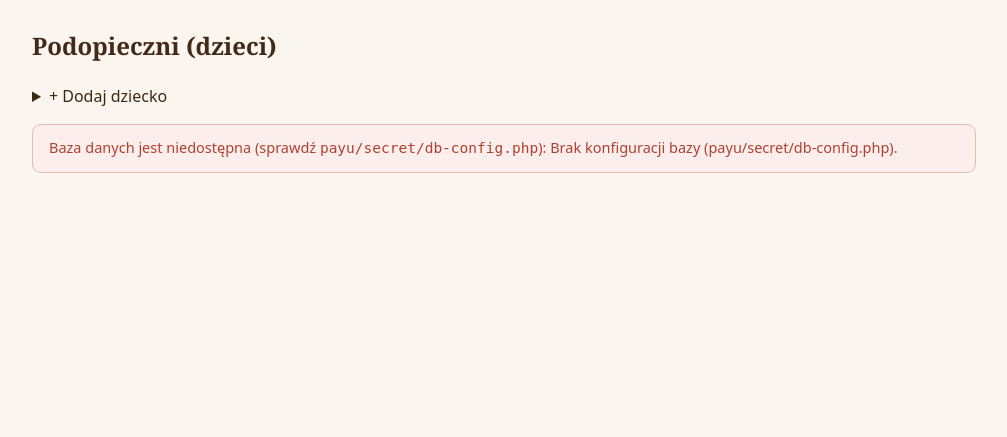
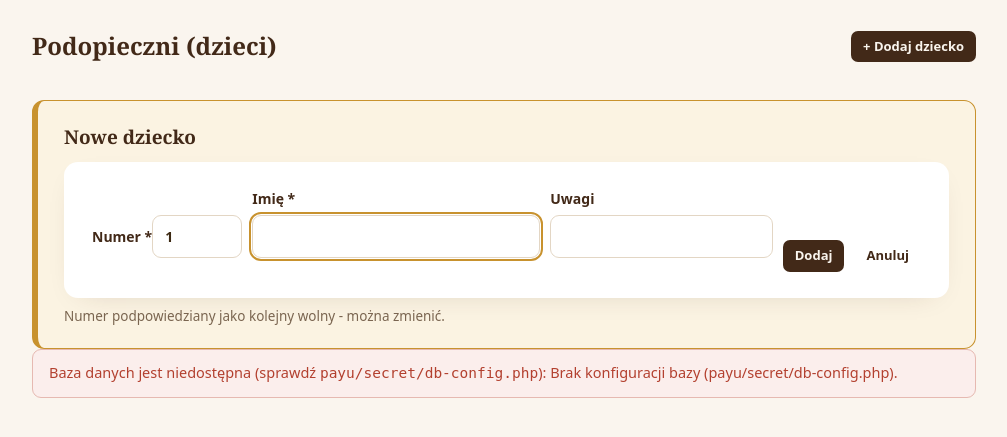
Before and after one commit to tomasz-kwietniewski/misja-mada, a PHP site: page /panel/dzieci.php?dodaj=1 in a window 1280 px wide. Shown: the part 161-598 px from the top of the page, without its empty margins (136-1143 px from the left). Run offline with PHP 8.4, Linux system fonts and the light colour scheme; the visitor is signed in with stand-in values (Sample User, id 1).

Commit message:
panel: edycja podopiecznych i darczyncow z listy + szybkie notatki fundacji
Feedback Tomasza:
- "+ Dodaj dziecko" jako wyrazny przycisk w pasku strony (formularz
  z podpowiedzianym kolejnym numerem), zamiast malo widocznego <details>
- kazde dziecko edytowalne przyciskiem "Edytuj" przy wierszu (numer,
  imie, status aktywne/nieaktywne, uwagi; walidacja unikalnosci numeru);
  dzieci nieaktywne nie sa proponowane przy nowych adopcjach
- lista darczyncow: przyciski "Karta" i "Edytuj" przy kazdym wierszu
  (edycja danych byla dotad osiagalna tylko przez karte)
- karta darczyncy: ramka "Notatki fundacji" z zapisem od reki (bez
  wchodzenia w formularz edycji) - do biezacych uwag o darczyncy;
  uwagi dziecka widoczne w liscie i edytowalne

Zweryfikowane Playwright na lokalnej bazie: edycja dziecka przez
przycisk (nr 7 Cathy + uwagi), notatki darczyncy zapisane i widoczne,
przyciski na obu listach. Testy 46+79 OK, i18n OK, lint czysty.

Co-Authored-By: Claude Fable 5 <noreply@anthropic.com>

```diff
--- a/adopcja/db.php
+++ b/adopcja/db.php
@@ -289,6 +289,26 @@ function adopt_child_upsert(int $number, string $name, ?string $notes = null): i
     $in = $pdo->prepare('INSERT INTO adopt_children (number, name, notes) VALUES (?, ?, ?)');
     $in->execute([$number, $name, $notes]);
     return (int)$pdo->lastInsertId();
+}
+
+function adopt_child_get(int $id): ?array {
+    $st = payu_db()->prepare('SELECT * FROM adopt_children WHERE id = ?');
+    $st->execute([$id]);
+    $row = $st->fetch();
+    return $row ?: null;
+}
+
+/** Edycja dziecka. Zwraca false, gdy nowy numer jest zajęty przez inne dziecko. */
+function adopt_child_update(int $id, int $number, string $name, string $status, ?string $notes): bool {
+    $pdo = payu_db();
+    $st = $pdo->prepare('SELECT id FROM adopt_children WHERE number = ? AND id <> ? LIMIT 1');
+    $st->execute([$number, $id]);
+    if ($st->fetchColumn() !== false) return false;
+    $up = $pdo->prepare(
+        "UPDATE adopt_children SET number = ?, name = ?, status = ?, notes = ? WHERE id = ?"
+    );
+    $up->execute([$number, $name, $status === 'inactive' ? 'inactive' : 'active', $notes, $id]);
+    return true;
 }
 
 function adopt_child_by_number(int $number): ?array {
--- a/panel/adopcja-edit.php
+++ b/panel/adopcja-edit.php
@@ -108,6 +108,8 @@ panel_header(($id ? 'Edycja' : 'Nowa') . ' adopcja');
         <select name="child_id">
           <option value="">- jeszcze bez dziecka -</option>
           <?php foreach ($children as $c):
+              // nieaktywne dzieci nie sa proponowane (chyba ze to obecne dziecko tej adopcji)
+              if ($c['status'] !== 'active' && (int)($adoption['child_id'] ?? 0) !== (int)$c['id']) continue;
               $taken = $c['donors'] !== null && (int)($adoption['child_id'] ?? 0) !== (int)$c['id']; ?>
             <option value="<?= (int)$c['id'] ?>" <?= (int)($adoption['child_id'] ?? 0) === (int)$c['id'] ? 'selected' : '' ?>>
               nr <?= (int)$c['number'] ?> - <?= mada_esc($c['name']) ?><?= $taken ? ' (ma darczyńcę: ' . mada_esc($c['donors']) . ')' : ' (wolne)' ?>
--- a/panel/darczyncy.php
+++ b/panel/darczyncy.php
@@ -49,7 +49,7 @@ panel_header('Darczyńcy - Adopcja Serca');
       <p class="hint" style="margin:0 0 12px;">Łącznie: <?= count($donors) ?><?= $q !== '' ? ' (filtr aktywny)' : '' ?></p>
       <table class="events">
         <thead><tr>
-          <th>Darczyńca</th><th>Dzieci</th><th>Metoda</th><th>Opłacone do</th><th>Zaległość</th>
+          <th>Darczyńca</th><th>Dzieci</th><th>Metoda</th><th>Opłacone do</th><th>Zaległość</th><th></th>
         </tr></thead>
         <tbody>
         <?php foreach ($donors as $d):
@@ -79,6 +79,10 @@ panel_header('Darczyńcy - Adopcja Serca');
                 <?php elseif ($active): ?>
                   <span class="badge" style="background:#e9f5ee;color:var(--ok);border-color:#b8dcc6;">OK</span>
                 <?php else: ?><span class="hint">-</span><?php endif; ?></td>
+            <td style="white-space:nowrap;">
+              <a class="btn-secondary btn-sm" href="darczynca.php?id=<?= (int)$d['id'] ?>">Karta</a>
+              <a class="btn-ghost btn-sm" href="darczynca-edit.php?id=<?= (int)$d['id'] ?>">Edytuj</a>
+            </td>
           </tr>
         <?php endforeach; ?>
         </tbody>
--- a/panel/dzieci.php
+++ b/panel/dzieci.php
@@ -21,6 +21,20 @@ if ($_SERVER['REQUEST_METHOD'] === 'POST') {
             $cid = adopt_child_upsert($no, $name, trim((string)($_POST['notes'] ?? '')) ?: null);
             mada_audit('child.add', 'child', $cid, ['number' => $no, 'name' => $name]);
             mada_redirect('dzieci.php?msg=added');
+        }
+        if ($action === 'edit') {
+            $cid = (int)($_POST['child_id'] ?? 0);
+            $no = (int)($_POST['number'] ?? 0);
+            $name = trim((string)($_POST['name'] ?? ''));
+            $status = ($_POST['status'] ?? '') === 'inactive' ? 'inactive' : 'active';
+            $notes = trim((string)($_POST['notes'] ?? '')) ?: null;
+            if ($cid <= 0 || $no <= 0 || $name === '') mada_redirect('dzieci.php?edit=' . $cid . '&msg=invalid');
+            if (!adopt_child_update($cid, $no, $name, $status, $notes)) {
+                mada_redirect('dzieci.php?edit=' . $cid . '&msg=taken');
+            }
+            mada_audit('child.edit', 'child', $cid,
+                ['number' => $no, 'name' => $name, 'status' => $status, 'notes' => $notes]);
+            mada_redirect('dzieci.php?msg=saved');
         }
         if ($action === 'materials') {
             // przełącz flagę na wszystkich otwartych adopcjach tego dziecka
@@ -52,9 +66,12 @@ function dz_flash() {
 }
 
 $children = [];
+$editChild = null;
+$showAdd = isset($_GET['dodaj']);
 try {
     adopt_db_ensure_schema();
     $children = adopt_child_list();
+    if (isset($_GET['edit'])) $editChild = adopt_child_get((int)$_GET['edit']);
 } catch (Throwable $e) {
     $dbError = $dbError ?: $e->getMessage();
 }
@@ -63,20 +80,47 @@ panel_header('Podopieczni - Adopcja Serca');
 ?>
     <div class="bar">
       <h2 style="margin:0;">Podopieczni (dzieci)</h2>
+      <a href="dzieci.php?dodaj=1#formularz" class="btn-primary btn-sm">+ Dodaj dziecko</a>
     </div>
     <?= dz_flash() ?>
 
-    <details style="margin:0 0 16px;">
-      <summary class="hint" style="cursor:pointer;">+ Dodaj dziecko</summary>
-      <form method="post" class="form" style="display:flex;gap:10px;align-items:flex-end;flex-wrap:wrap;margin-top:10px;">
+    <?php if ($editChild !== null): ?>
+    <div class="spraw-panel" style="display:block;" id="formularz">
+      <h3 style="margin:0 0 10px;">Edycja: nr <?= (int)$editChild['number'] ?> - <?= mada_esc($editChild['name']) ?></h3>
+      <form method="post" class="form" style="display:flex;gap:10px;align-items:flex-end;flex-wrap:wrap;margin:0;">
+        <?= mada_csrf_field() ?>
+        <input type="hidden" name="action" value="edit">
+        <input type="hidden" name="child_id" value="<?= (int)$editChild['id'] ?>">
+        <label>Numer *<input type="number" name="number" min="1" required value="<?= (int)$editChild['number'] ?>" style="width:90px;"></label>
+        <label>Imię *<input type="text" name="name" required value="<?= mada_esc($editChild['name']) ?>"></label>
+        <label>Status
+          <select name="status">
+            <option value="active" <?= $editChild['status'] === 'active' ? 'selected' : '' ?>>aktywne</option>
+            <option value="inactive" <?= $editChild['status'] === 'inactive' ? 'selected' : '' ?>>nieaktywne</option>
+          </select>
+        </label>
+        <label style="flex:1;min-width:180px;">Uwagi<input type="text" name="notes" value="<?= mada_esc($editChild['notes'] ?? '') ?>"></label>
+        <button type="submit" class="btn-primary btn-sm">Zapisz zmiany</button>
+        <a href="dzieci.php" class="btn-ghost btn-sm">Anuluj</a>
+      </form>
+      <p class="hint" style="margin:8px 0 0;">Zmiana numeru jest bezpieczna - adopcje i wpłaty są powiązane z dzieckiem, nie z numerem. Status „nieaktywne" = dziecko poza programem (nie pojawia się jako wolne przy nowych adopcjach).</p>
+    </div>
+    <?php elseif ($showAdd): ?>
+    <div class="spraw-panel" style="display:block;" id="formularz">
+      <h3 style="margin:0 0 10px;">Nowe dziecko</h3>
+      <form method="post" class="form" style="display:flex;gap:10px;align-items:flex-end;flex-wrap:wrap;margin:0;">
         <?= mada_csrf_field() ?>
         <input type="hidden" name="action" value="add">
-        <label>Numer *<input type="number" name="number" min="1" required style="width:90px;"></label>
-        <label>Imię *<input type="text" name="name" required></label>
-        <label style="flex:1;min-width:160px;">Uwagi<input type="text" name="notes"></label>
+        <label>Numer *<input type="number" name="number" min="1" required style="width:90px;"
+               value="<?= $children ? max(array_column($children, 'number')) + 1 : 1 ?>"></label>
+        <label>Imię *<input type="text" name="name" required autofocus></label>
+        <label style="flex:1;min-width:180px;">Uwagi<input type="text" name="notes"></label>
         <button type="submit" class="btn-primary btn-sm">Dodaj</button>
+        <a href="dzieci.php" class="btn-ghost btn-sm">Anuluj</a>
       </form>
-    </details>
+      <p class="hint" style="margin:8px 0 0;">Numer podpowiedziany jako kolejny wolny - można zmienić.</p>
+    </div>
+    <?php endif; ?>
 
 <?php if ($dbError !== ''): ?>
     <div class="alert alert-error">Baza danych jest niedostępna (sprawdź <code>payu/secret/db-config.php</code>): <?= mada_esc($dbError) ?></div>
@@ -90,7 +134,7 @@ panel_header('Podopieczni - Adopcja Serca');
        z darczyńcą: <?= $withDonor ?>, bez darczyńcy: <?= count($children) - $withDonor ?>.</p>
     <table class="events">
       <thead><tr>
-        <th>Nr</th><th>Imię</th><th>Status</th><th>Darczyńca</th><th>Materiały wysłane</th><th>Uwagi</th>
+        <th>Nr</th><th>Imię</th><th>Status</th><th>Darczyńca</th><th>Materiały wysłane</th><th>Uwagi</th><th></th>
       </tr></thead>
       <tbody>
       <?php foreach ($children as $c): ?>
@@ -115,6 +159,7 @@ panel_header('Podopieczni - Adopcja Serca');
             <?php else: ?><span class="hint">-</span><?php endif; ?>
           </td>
           <td class="hint"><?= mada_esc($c['notes'] ?? '') ?></td>
+          <td><a class="btn-secondary btn-sm" href="dzieci.php?edit=<?= (int)$c['id'] ?>#formularz">Edytuj</a></td>
         </tr>
       <?php endforeach; ?>
       </tbody>
```
Also changed, not shown: panel/darczynca.php (+24 -2 lines).
